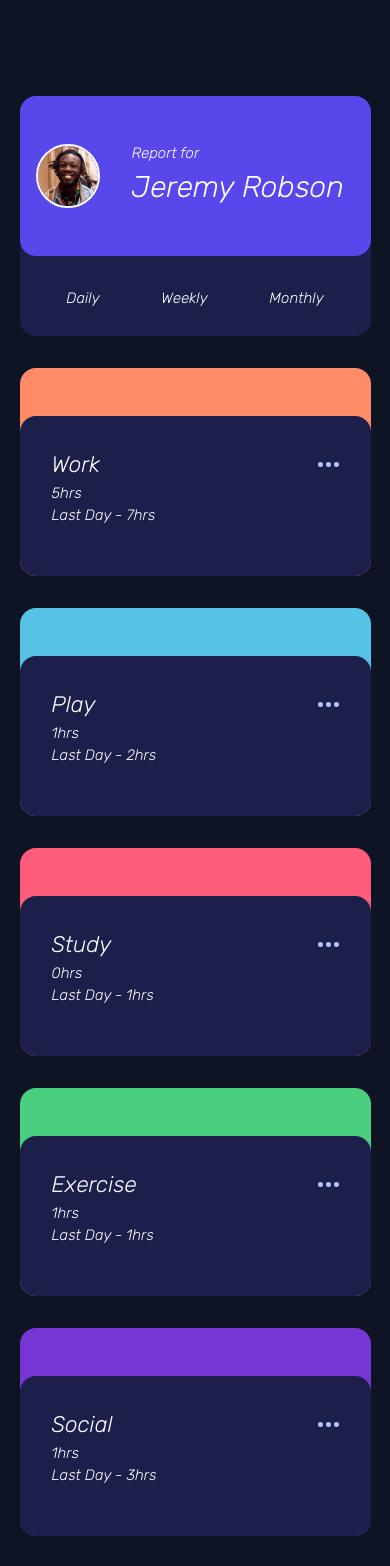
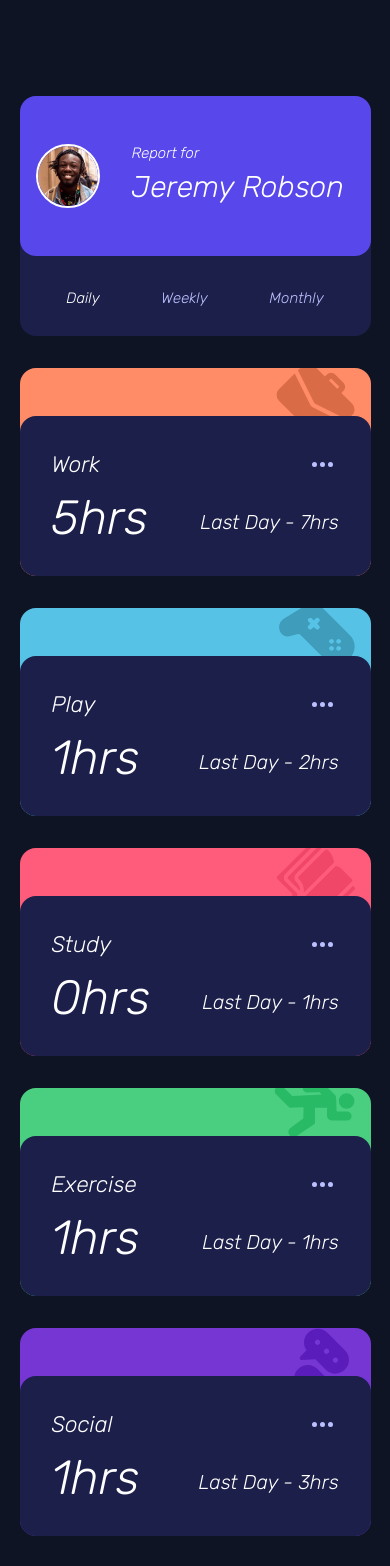
Before and after one commit to Adel-Al-Qosi/time-tracking-dashboard, a React (Create React App) app: page / in a window 390 px wide. Shown: the top 1566 px of the page. Built offline with nearby package versions, Linux system fonts and the light colour scheme; a web font is replaced by a local one.

Commit message:
finish the project for small screens

```diff
--- a/src/App.js
+++ b/src/App.js
@@ -5,7 +5,7 @@ function App() {
   return (
     <Router>
       <Routes>
-        <Route path="/" element={<Body />} />
+        <Route path="*" element={<Body />} />
       </Routes>
     </Router>
   );
--- a/src/components/Body.jsx
+++ b/src/components/Body.jsx
@@ -7,7 +7,7 @@ function Body() {
   const [timeframe, setTimeframe] = useState("daily");
   return (
     <main className="container">
-      <User setTimeframe={setTimeframe} />
+      <User timeframe={timeframe} setTimeframe={setTimeframe} />
       <div className="cards-container">
         {data.map((object, i) => {
           return <Card key={i} object={object} timeframe={timeframe} />;
--- a/src/components/Card.jsx
+++ b/src/components/Card.jsx
@@ -2,29 +2,29 @@ import { useEffect, useState } from "react";
 import dots from "../images/icon-ellipsis.svg";
 
 function Card({ object, timeframe }) {
-  const [newTimeframe, setNewTimeframe] = useState('Day');
+  const [newTimeframe, setNewTimeframe] = useState("Day");
 
   useEffect(() => {
-    if (timeframe === 'daily') setNewTimeframe('Day');
-    if (timeframe === 'weekly') setNewTimeframe('Week');
-    if (timeframe === 'monthly') setNewTimeframe('Month');
+    if (timeframe === "daily") setNewTimeframe("Day");
+    if (timeframe === "weekly") setNewTimeframe("Week");
+    if (timeframe === "monthly") setNewTimeframe("Month");
   }, [timeframe]);
 
   return (
     <div className={"card"}>
-      <div className={`color-card ${object.title}`}>
-
-      </div>
+      <div className={`color-card ${object.title}`}></div>
       <div className="info-card">
         <div className="info-card--1st">
           <h2>{object.title}</h2>
-          <img src={dots} alt="dots" />
+          <button className="btn-dots"><span className="sr-only">menu</span></button>
         </div>
-        <div className="info-card--current">
-          {object.timeframes[timeframe].current}hrs
-        </div>
-        <div className="info-card--previous">
-          Last {newTimeframe} - {object.timeframes[timeframe].previous}hrs
+        <div className="info-card--times">
+          <div className="info-card--current">
+            {object.timeframes[timeframe].current}hrs
+          </div>
+          <div className="info-card--previous">
+            Last {newTimeframe} - {object.timeframes[timeframe].previous}hrs
+          </div>
         </div>
       </div>
     </div>
--- a/src/components/User.jsx
+++ b/src/components/User.jsx
@@ -1,13 +1,13 @@
 import userPhoto from "../images/image-jeremy.png";
 
-function User({ setTimeframe }) {
+function User({ timeframe, setTimeframe }) {
   return (
     <div className="user">
       <nav className="user-time-nav">
         <ul className="user--timeframe">
-          <li onClick={() => setTimeframe('daily')}>Daily</li>
-          <li onClick={() => setTimeframe('weekly')}>Weekly</li>
-          <li onClick={() => setTimeframe('monthly')}>Monthly</li>
+          <li className={timeframe === 'daily' ? 'active' : ''} onClick={() => setTimeframe('daily')}>Daily</li>
+          <li className={timeframe === 'weekly' ? 'active' : ''} onClick={() => setTimeframe('weekly')}>Weekly</li>
+          <li className={timeframe === 'monthly' ? 'active' : ''} onClick={() => setTimeframe('monthly')}>Monthly</li>
         </ul>
       </nav>
       <div className="user-info">
--- a/src/index.css
+++ b/src/index.css
@@ -177,6 +177,7 @@ select {
   height: 10rem;
   border-radius: 1rem;
   background-color: var(--clr-blue);
+
 }
 
 .user-info img {
@@ -226,6 +227,20 @@ select {
   align-items: center;
 }
 
+.info-card--times {
+  display: flex;
+  justify-content: space-between;
+}
+
+.info-card--current {
+  font-size: 3rem;
+}
+
+.info-card--previous {
+  font-size: 1.25rem;
+  margin-top: 1.6rem;
+}
+
 .user--timeframe {
   padding: 1rem;
   display: flex;
@@ -237,28 +252,67 @@ select {
 .user--timeframe li {
   cursor: pointer;
   list-style: none;
+  font-weight: var(--fw-bolder);
+
+}
+
+.user--timeframe li:not(.active) {
+  color: var(--clr-plate-blue);
+}
+
+.active {
+  color: var(--clr-white);
 }
 
 .Work {
-  background-color: var(--clr-light-red--work)
+  background-color: var(--clr-light-red--work);
+  background-image: url(./images/icon-work.svg);
+  background-repeat: no-repeat;
+  background-position: right 1rem top -.3rem
 }
 
 .Play {
   background-color: var(--clr-soft-blue--play);
+  background-image: url(./images/icon-play.svg);
+  background-repeat: no-repeat;
+  background-position: right 1rem top -.3rem
 }
 
 .Study {
   background-color: var(--clr-light-red--study);
+  background-image: url(./images/icon-study.svg);
+  background-repeat: no-repeat;
+  background-position: right 1rem top -.3rem
 }
 
 .Exercise {
   background-color: var(--clr-lime-green--exercise);
+  background-image: url(./images/icon-exercise.svg);
+  background-repeat: no-repeat;
+  background-position: right 1rem top -.3rem
 }
 
 .Social {
   background-color: var(--clr-violet--social);
+  background-image: url(./images/icon-social.svg);
+  background-repeat: no-repeat;
+  background-position: right 1rem top -.3rem
 }
 
 .Self {
   background-color: var(--clr-soft-orange--self-care);
+  background-image: url(./images/icon-self-care.svg);
+  background-repeat: no-repeat;
+  background-position: right 1rem top -0.3rem
 }
+
+.btn-dots {
+  background-image: url(./images/icon-ellipsis.svg);
+  border: 0;
+  background-color: var(--clr-dark-blue);
+  aspect-ratio: 1;
+  width: 2rem;
+  background-repeat: no-repeat;
+  background-position: center;
+  cursor: pointer;
+}
```
